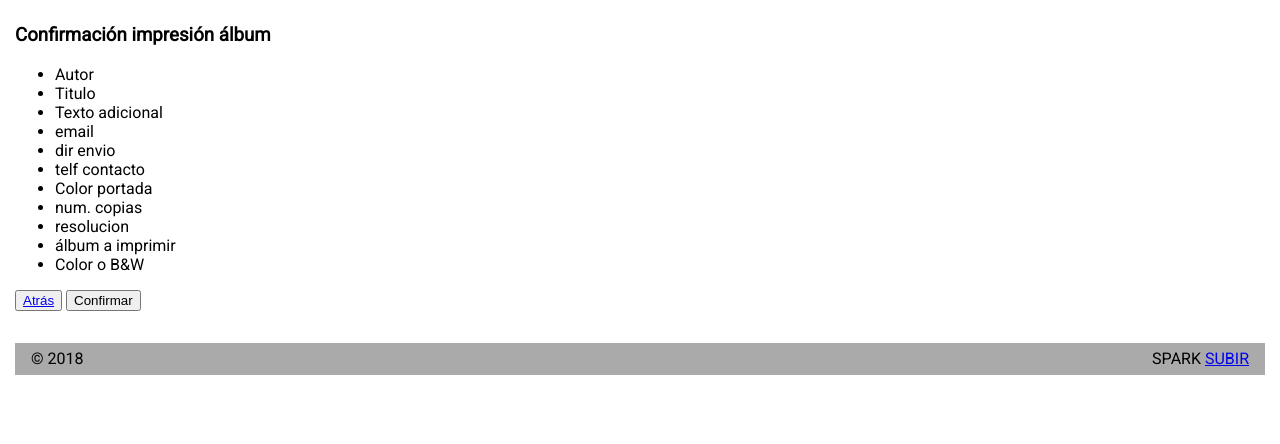
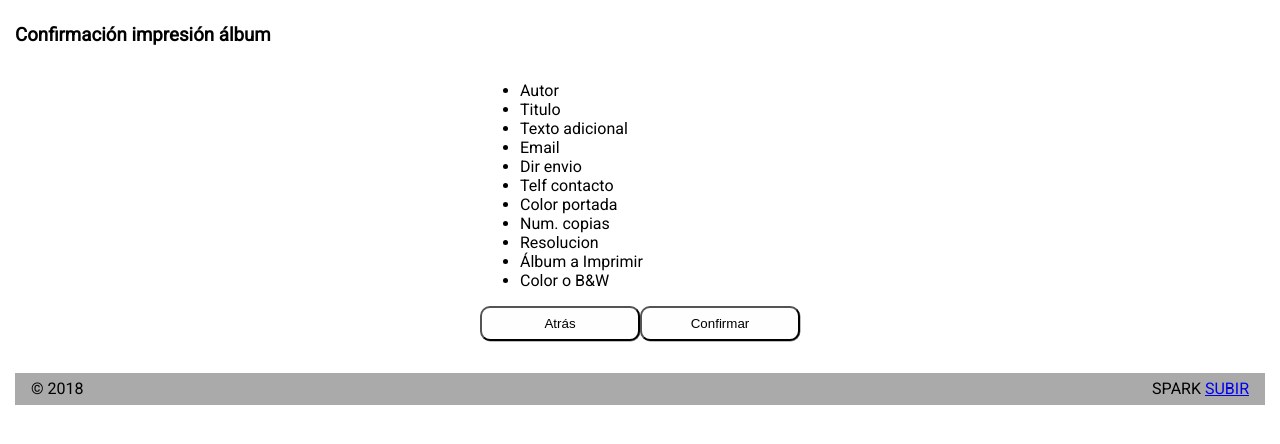
Before and after one commit to AllRacs/daw-destello, a PHP site: page /album_respuesta.html in a window 1280 px wide. Shown: the part 68-512 px from the top of the page. Run offline with PHP 8.4, Linux system fonts and the light colour scheme.

Commit message:
Little CSS in album respusta and mi perfil

```diff
--- a/album_respuesta.html
+++ b/album_respuesta.html
@@ -5,6 +5,7 @@
         <title>Spark - Fotos, fotos y m&aacute;s fotos</title>
         <link href="https://fonts.googleapis.com/css?family=Roboto" rel="stylesheet">
         <link rel="stylesheet" href="css/general.css">
+        <link rel="stylesheet" href="css/main_album_respuesta.css">
     </head>
     <body>
         <header>
@@ -41,23 +42,24 @@
 
         <main>
             <h3>Confirmaci&oacute;n impresi&oacute;n &aacute;lbum</h3>
+            <section>
                 <ul>
                     <li>Autor</li>
                     <li>Titulo</li>
                     <li>Texto adicional</li>
-                <li>email</li>
-                <li>dir envio</li>
-                <li>telf contacto</li>
+                    <li>Email</li>
+                    <li>Dir envio</li>
+                    <li>Telf contacto</li>
                     <li>Color portada</li>
-                <li>num. copias</li>
-                <li>resolucion</li>
-                <li>&aacute;lbum a imprimir</li>
+                    <li>Num. copias</li>
+                    <li>Resolucion</li>
+                    <li>&Aacute;lbum a Imprimir</li>
                     <li>Color o B&W</li>
                 </ul>
-            <button type="button" name="boton_atras_confirmacion">
-                <a href="album_form_solicitud.html">Atr&aacute;s</a>
-            </button>
+                <button onclick="location.href='album_form_solicitud.html'" type="button" name="boton_atras_confirmacion">Atrás</button>
                 <button type="submit" name="boton_confirmar_envio">Confirmar</button>
+            </section>
+
         </main>
 
         <footer>
--- a/css/general.css
+++ b/css/general.css
@@ -68,7 +68,7 @@ body > nav {
     background-color: #c6dcff;
     border: 1px solid #5495ff;
     position: absolute;
-    right: 6em;
+    right: 21em;
     top: 4.5em;
 }
 
--- /dev/null
+++ b/css/main_album_respuesta.css
@@ -0,0 +1,24 @@
+/*Respuesta Album Solicitud*/
+
+
+body > main > section{
+    display:table;
+    margin:auto;
+}
+
+body > main > section> button{
+    padding: 0.60em;
+    border-radius: 10px;
+    background-color: #fefefe;
+    width: 12em;
+    box-shadow: 0.5px 0.5px grey;
+    cursor:pointer;
+
+}
+
+body > main > section> button:hover{
+    background-color: #5495ff;
+    color:black;
+    box-shadow: 2px 2px grey;
+
+}
```
Also changed, not shown: css/main_mi_perfil.css (added, +20 -0 lines), mi_perfil.html (+7 -8 lines). Lines whose indentation alone changed are shown as unchanged.
